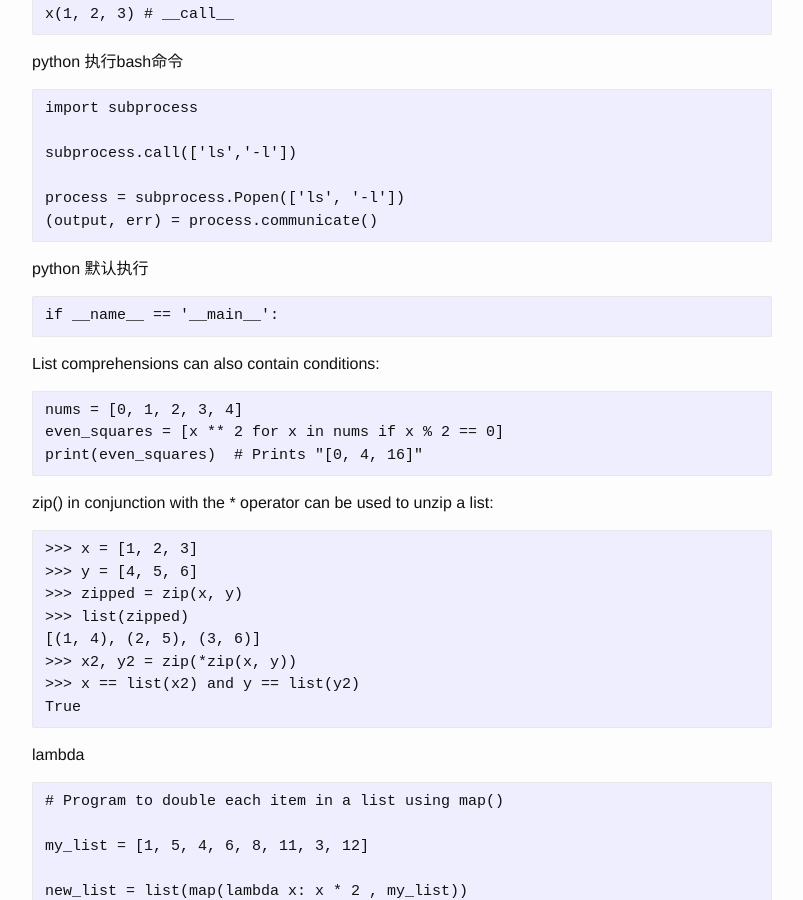
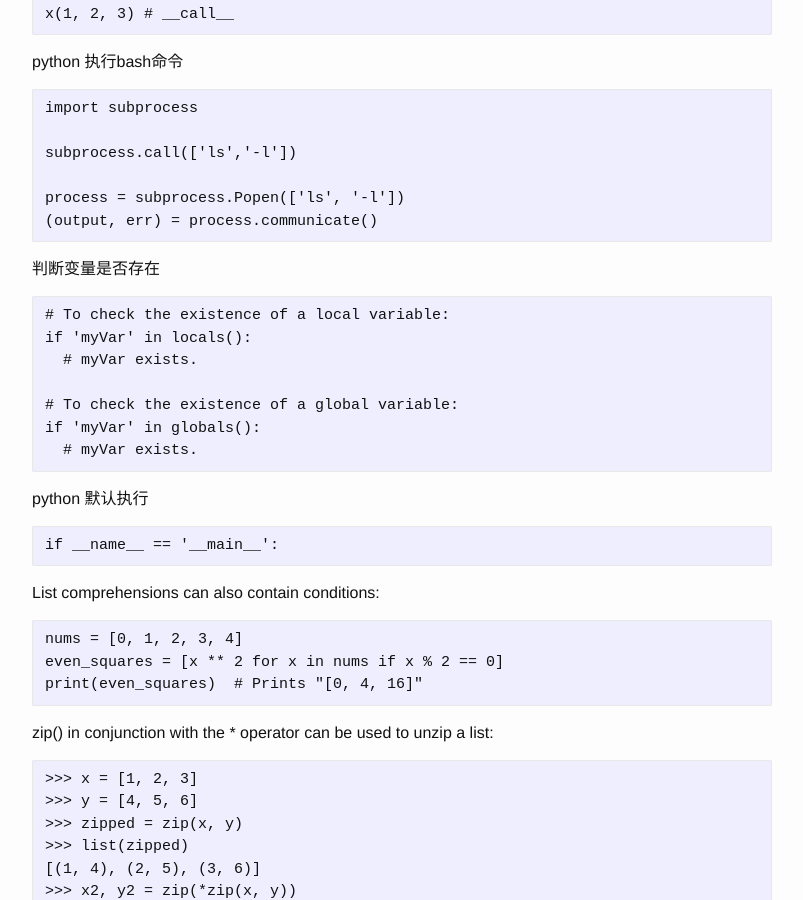
Before and after one commit to josephstalin117/josephstalin117.github.io, a Jekyll site: the page built from _posts/2017-08-10-python.markdown, in a window 1280 px wide and 900 px high, scrolled down 3390 px. Shown: the whole window, without its empty margins (238-1041 px from the left). Built offline with Jekyll 4.4.1, drawn with Linux system fonts in a browser that asks for light colours.

Commit message:
add check the existence of variable

````diff
--- a/_posts/2017-08-10-python.markdown
+++ b/_posts/2017-08-10-python.markdown
@@ -167,6 +167,17 @@ subprocess.call(['ls','-l'])
 
 process = subprocess.Popen(['ls', '-l'])
 (output, err) = process.communicate()
+```
+
+判断变量是否存在
+```
+# To check the existence of a local variable:
+if 'myVar' in locals():
+  # myVar exists.
+
+# To check the existence of a global variable:
+if 'myVar' in globals():
+  # myVar exists.
 ```
 
 python 默认执行
````
